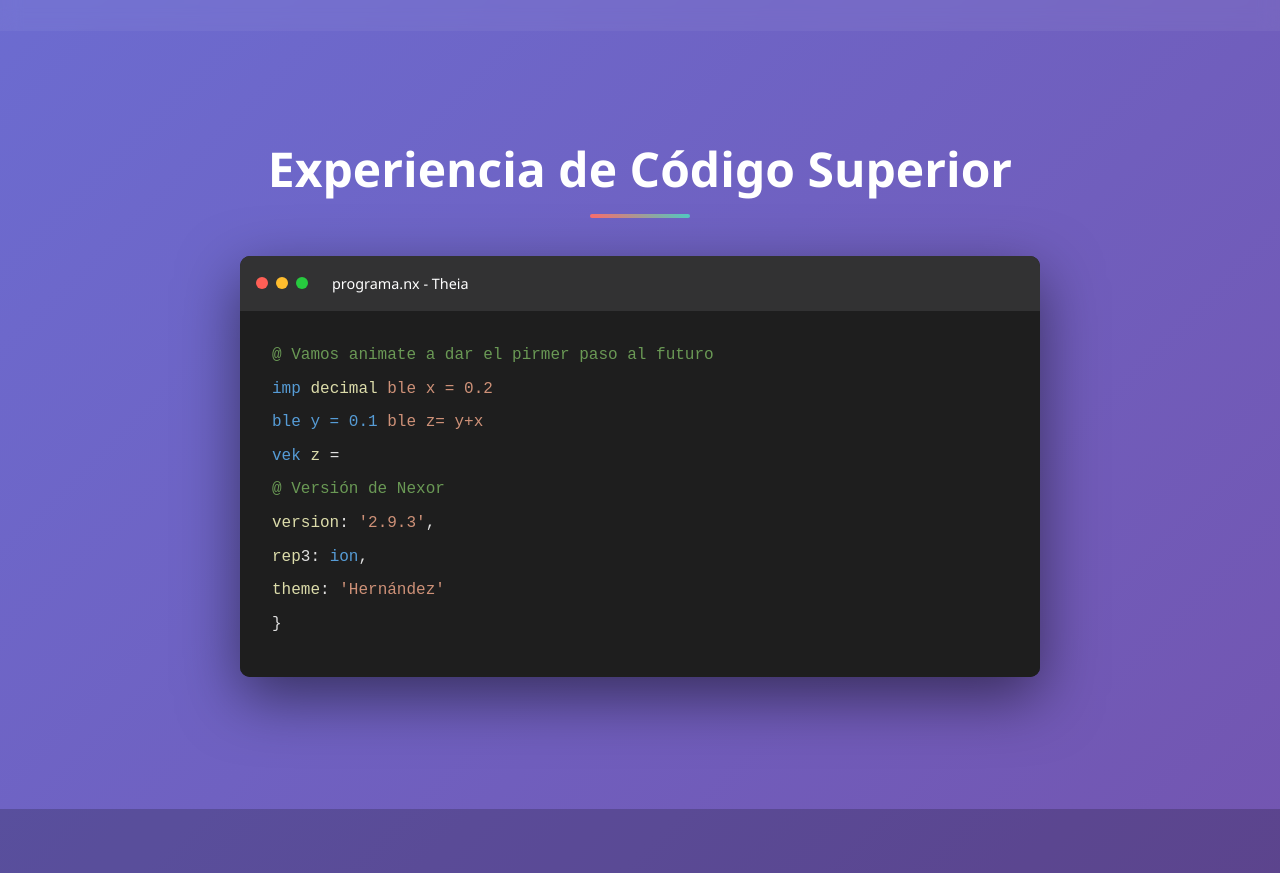
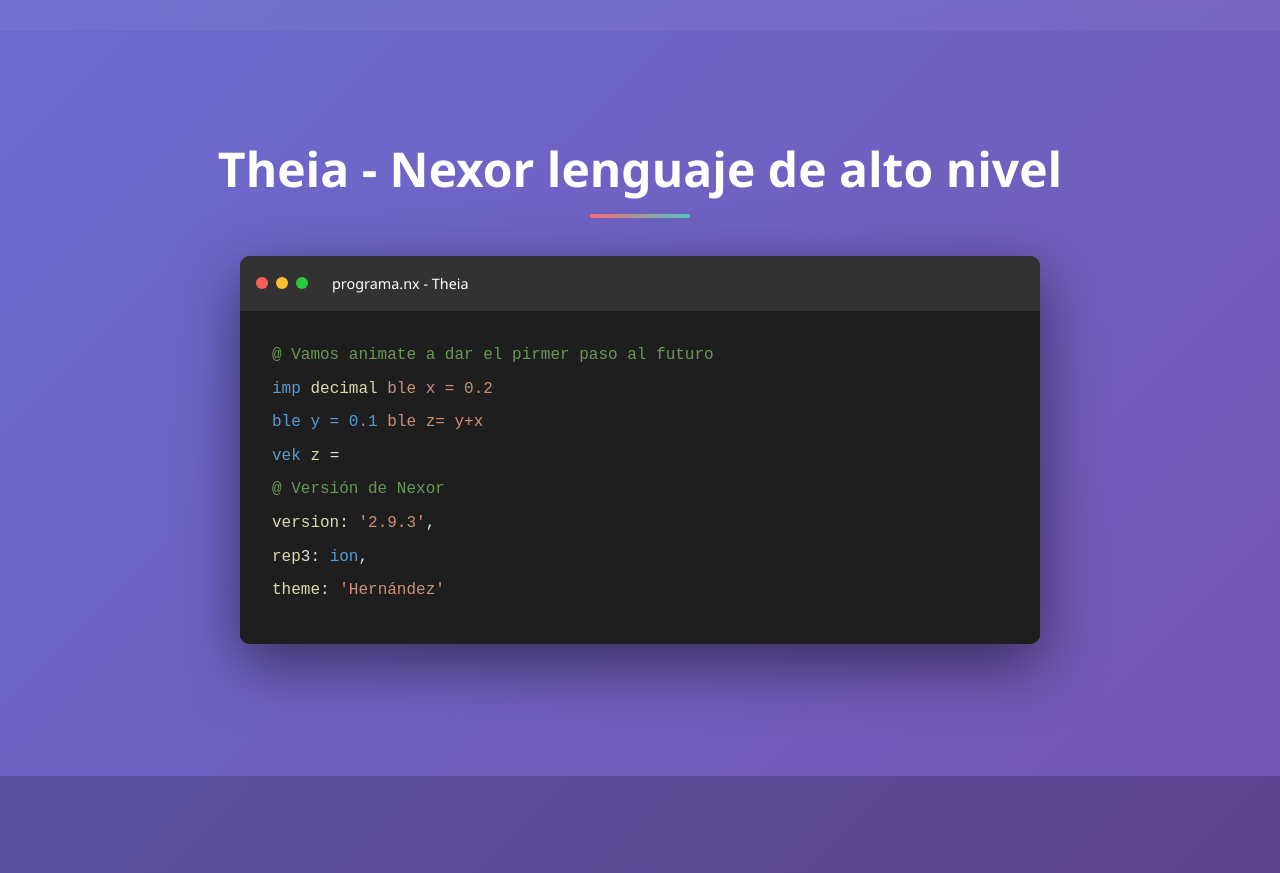
Before and after one commit to Emiliano-HN/Dynatrix-Systems, a plain HTML site: page Theia.html in a window 1280 px wide. Shown: the part 1760-2633 px from the top of the page. Drawn offline with Linux system fonts and the light colour scheme.

Commit message:
Actualizar Theia.html

```diff
--- a/Theia.html
+++ b/Theia.html
@@ -526,7 +526,7 @@
 
         <section class="code-preview">
             <div class="container">
-                <h2 class="section-title fade-in">Experiencia de Código Superior</h2>
+                <h2 class="section-title fade-in">Theia - Nexor lenguaje de alto nivel</h2>
                 <div class="code-window fade-in">
                     <div class="code-header">
                         <div class="code-dots">
@@ -548,7 +548,7 @@
                         <div class="code-line">  <span class="function">version</span>: <span class="string">'2.9.3'</span>,</div>
                         <div class="code-line">  <span class="function">rep</span>3: <span class="keyword">ion</span>,</div>
                         <div class="code-line">  <span class="function">theme</span>: <span class="string">'Hernández'</span></div>
-                        <div class="code-line">}</div>
+                        <div class="code-line"></div>
                         <div class="code-line"></div>
                         <div class="code-line"><span class="function"></span><span class="function"></span><span class="string"></span></div>
                     </div>
```
